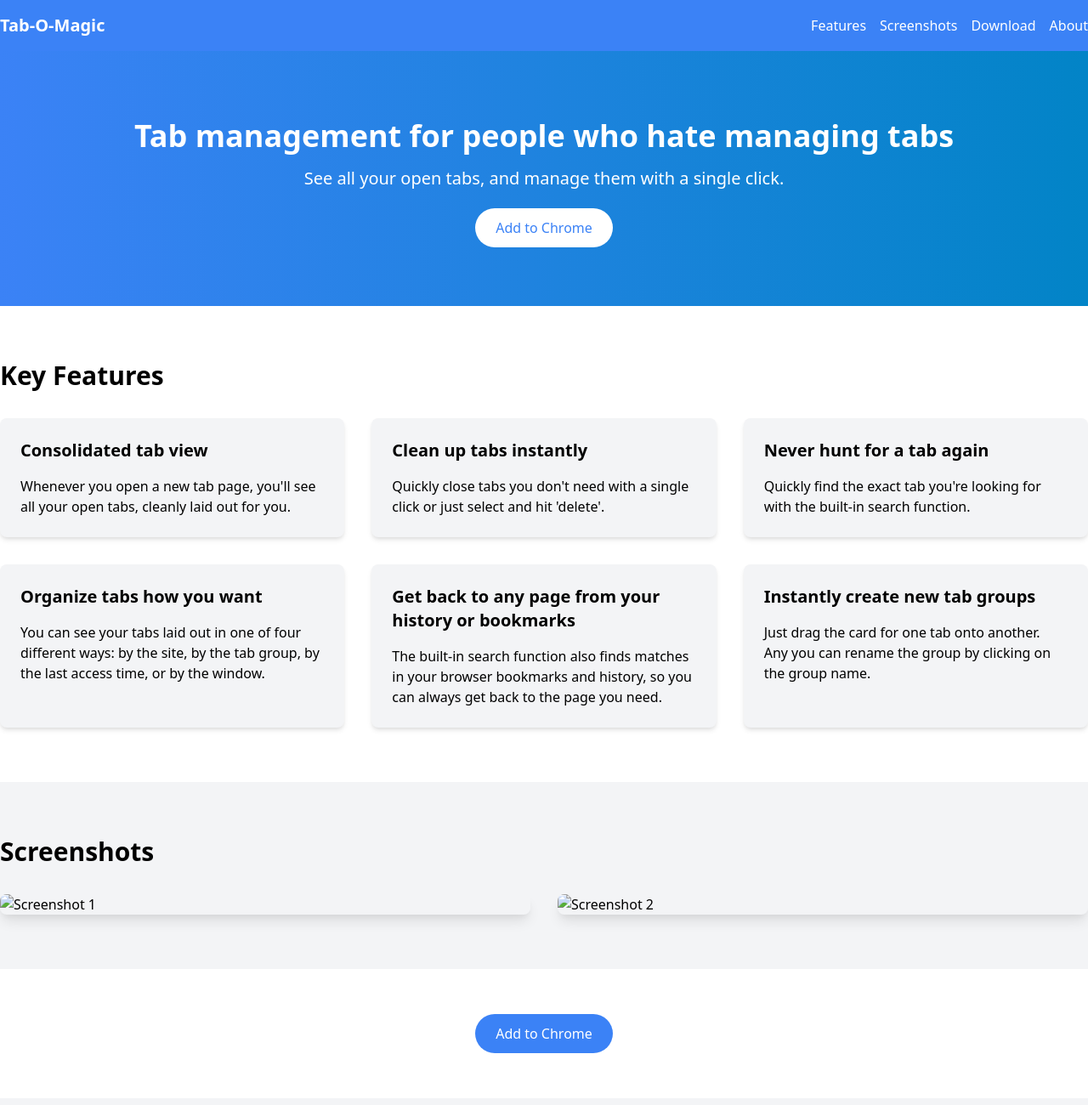
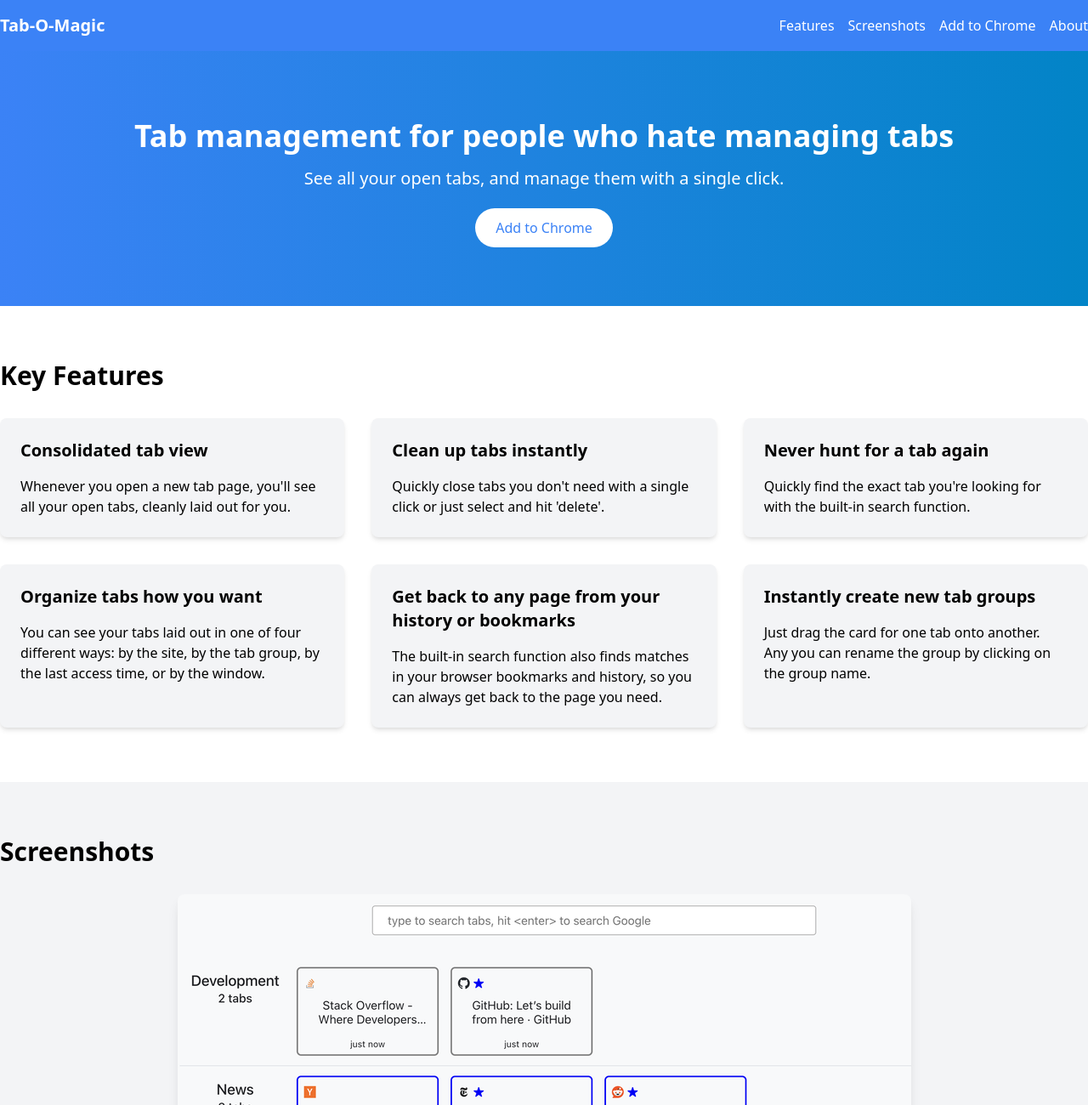
Before and after one commit to tabomagic/tabomagic.github.io, a plain HTML site: page index.html in a window 1280 px wide. Shown: the top 1300 px of the page at 85% size. Drawn offline with nearby package versions, Linux system fonts and the light colour scheme.

Commit message:
add screenshot

```diff
--- a/index.html
+++ b/index.html
@@ -25,7 +25,7 @@
         <ul class="flex space-x-4">
           <li><a href="#features" class="hover:text-gray-300">Features</a></li>
           <li><a href="#screenshots" class="hover:text-gray-300">Screenshots</a></li>
-          <li><a href="#download" class="hover:text-gray-300">Download</a></li>
+          <li><a href="#addtochrome" class="hover:text-gray-300">Add to Chrome</a></li>
           <li><a href="#about" class="hover:text-gray-300">About</a></li>
         </ul>
       </nav>
@@ -77,14 +77,13 @@
     <section id="screenshots" class="bg-gray-100 py-16">
       <div class="container mx-auto">
         <h2 class="text-3xl font-bold mb-8">Screenshots</h2>
-        <div class="grid grid-cols-1 md:grid-cols-2 gap-8">
-          <img src="/api/placeholder/800/600" alt="Screenshot 1" class="rounded-lg shadow-lg">
-          <img src="/api/placeholder/800/600" alt="Screenshot 2" class="rounded-lg shadow-lg">
+        <div class="grid grid-cols-1 gap-8">
+          <img src="screenshot.png" alt="Screenshot" class="rounded-lg shadow-lg mx-auto">
         </div>
       </div>
     </section>
 
-    <section id="download" class="py-16">
+    <section id="addtochrome" class="py-16">
       <div class="container mx-auto text-center">
         <a href="#" class="bg-blue-500 text-white px-6 py-3 rounded-full hover:bg-blue-600">Add to Chrome</a>
       </div>
```
Also changed, not shown: screenshot.png (added).
